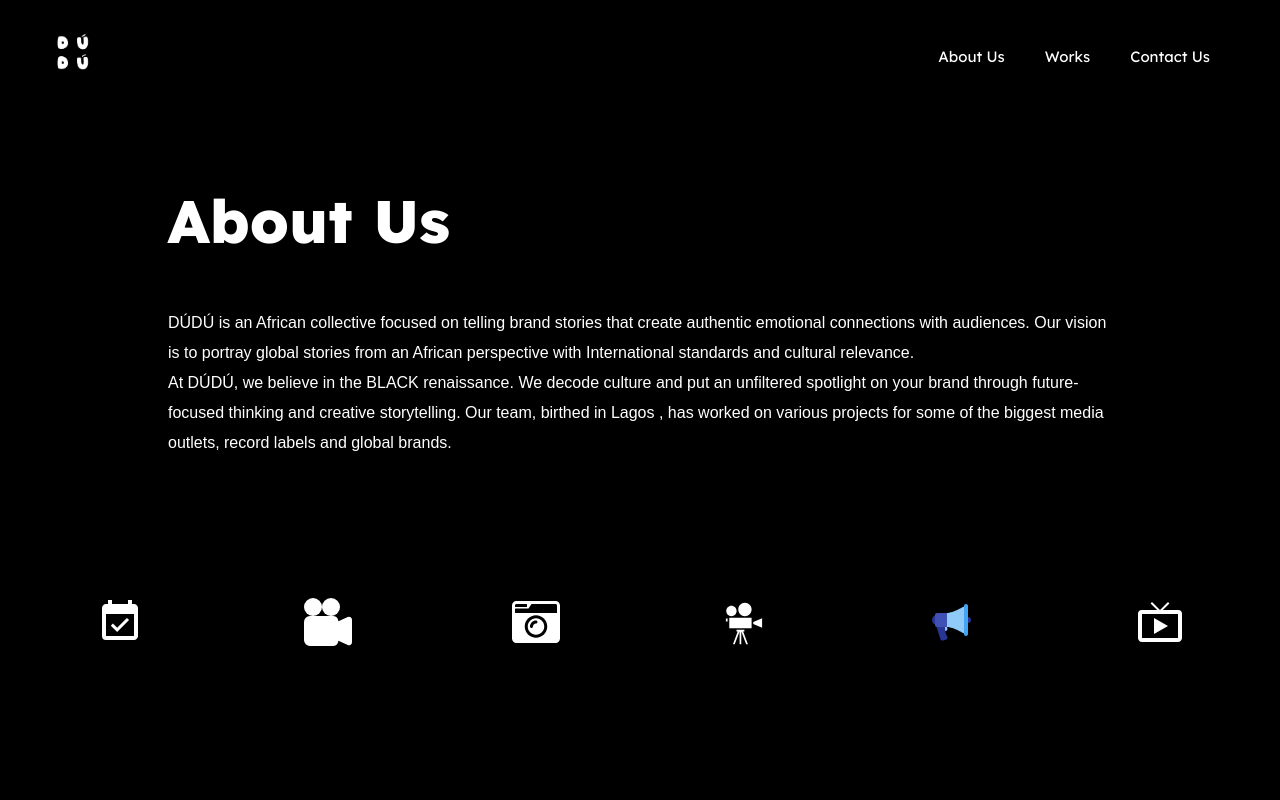
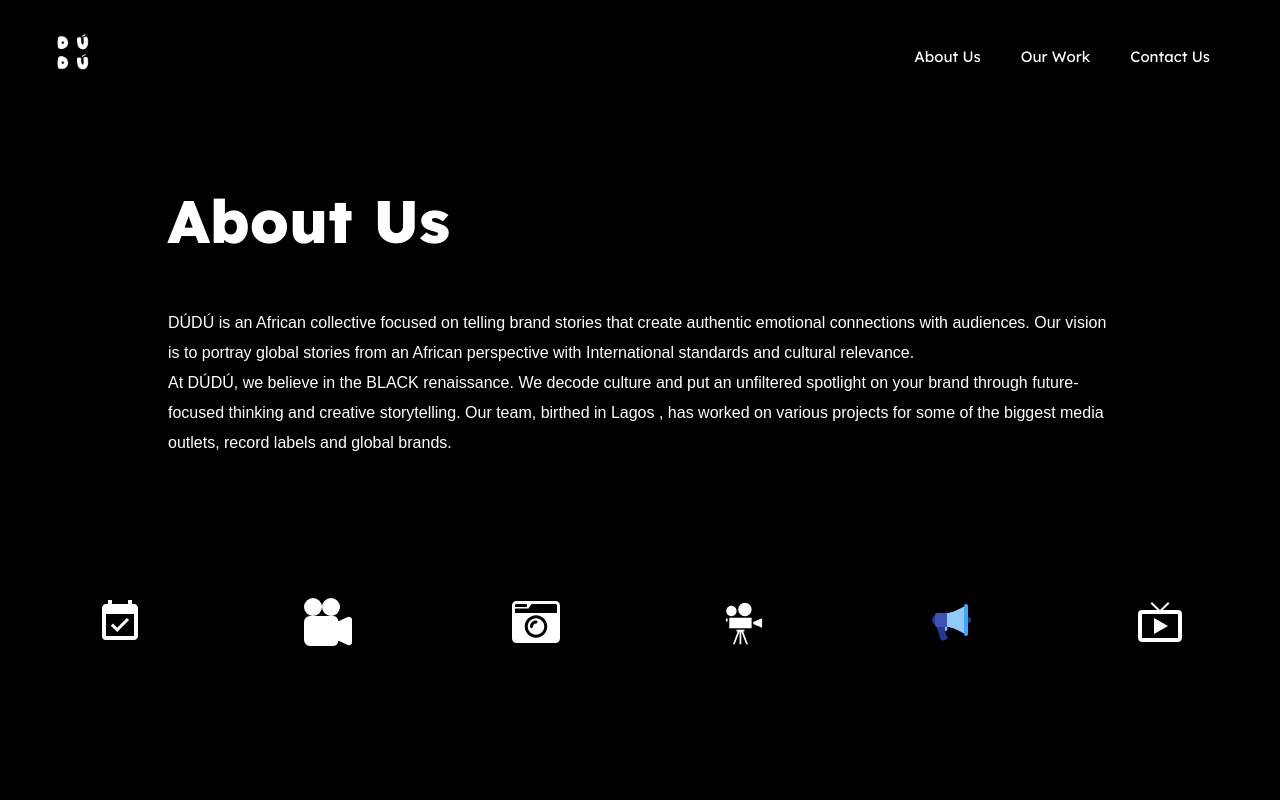
Before and after one commit to Rileey/duducreatives, a React (Create React App) app: page /about-us in a window 1280 px wide. Shown: the top 800 px of the page. Built offline with nearby package versions, Linux system fonts and the light colour scheme.

Commit message:
modified

```diff
--- a/src/App.js
+++ b/src/App.js
@@ -12,7 +12,7 @@
         <Route path="/" element={<Home />} />
         <Route path="/about-us" element={<About />} />
         <Route path="/contact-us" element={<Contact />} />
-        <Route path="/works" element={<Works />} />
+        <Route path="/our-work" element={<Works />} />
       </Routes>
     </BrowserRouter>
 
--- a/src/components/navbar/navbar.js
+++ b/src/components/navbar/navbar.js
@@ -20,8 +20,8 @@
                     </Link>
                 </div>
                 <div className="nav-link">
-                    <Link to="/works" >
-                        Works
+                    <Link to="/our-work" >
+                        Our Work
                     </Link>
                 </div>
                 <div className="nav-link">
```
